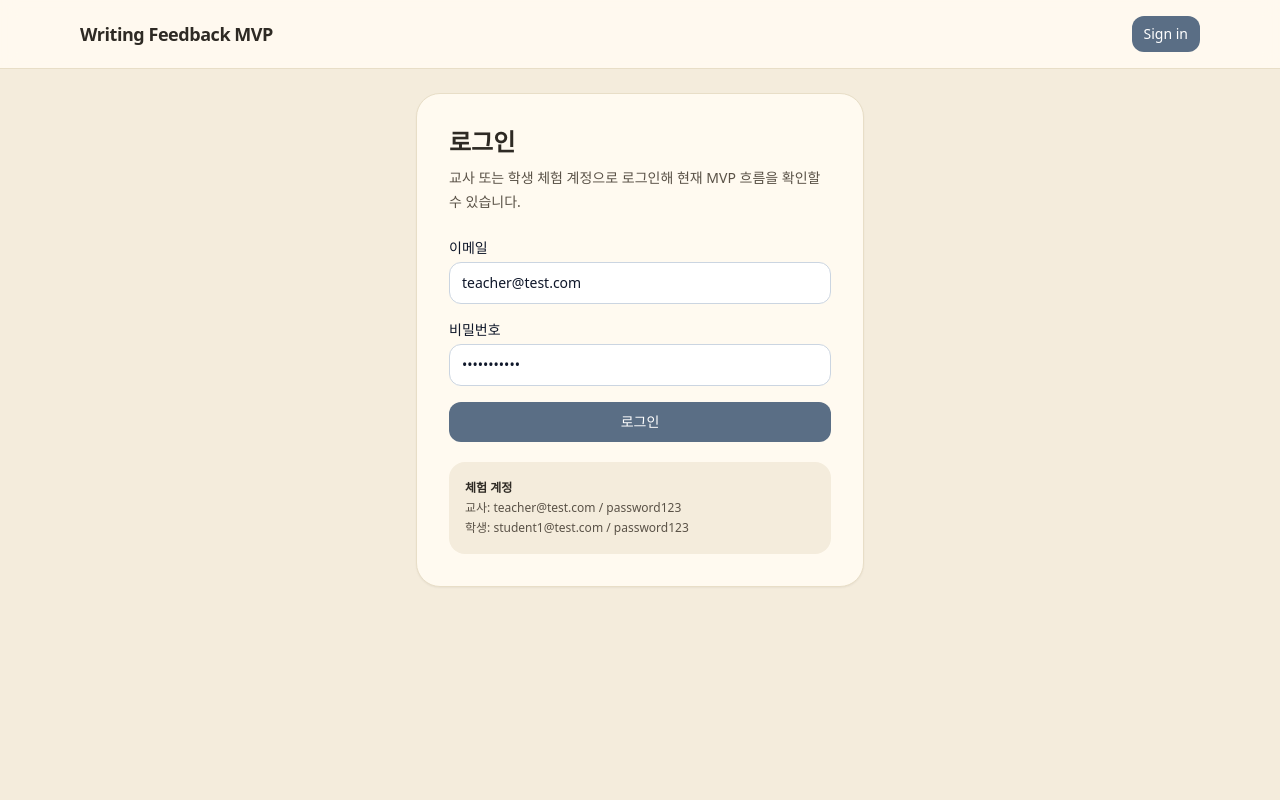
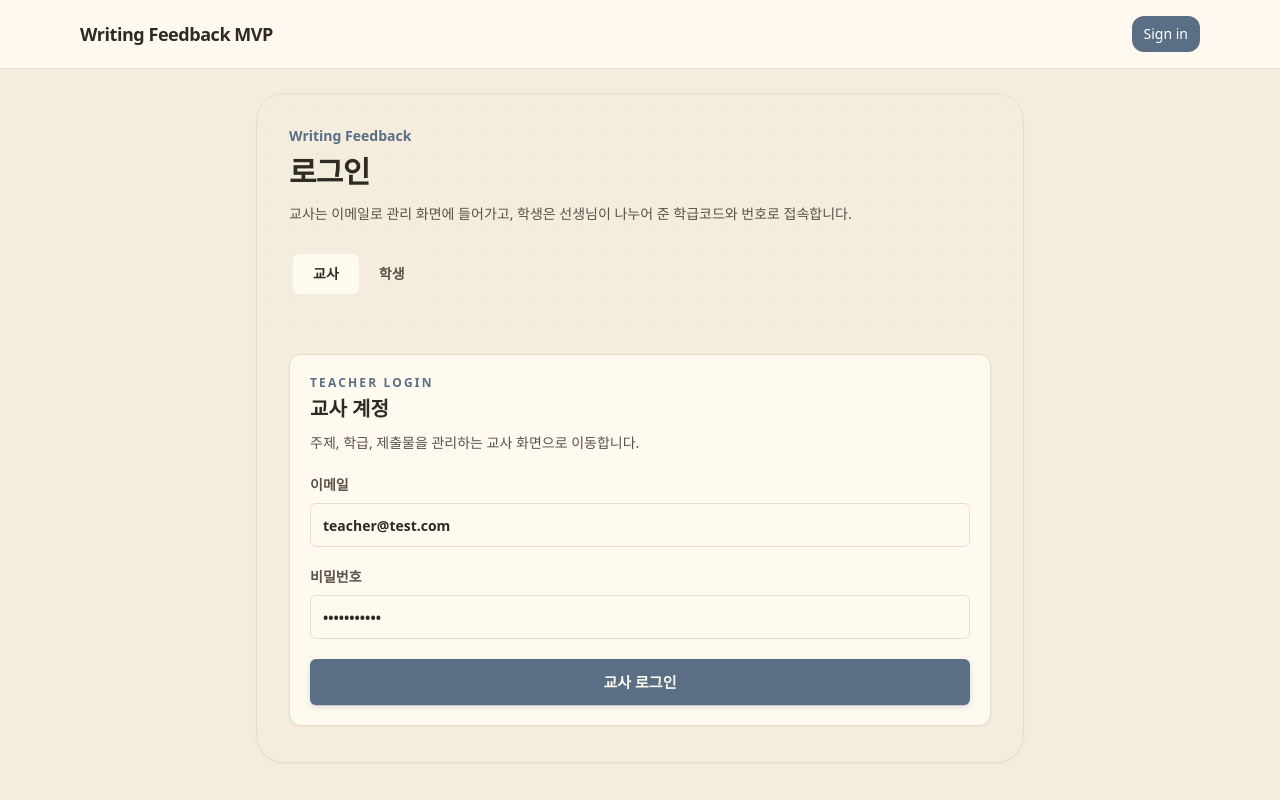
Before and after one commit to rpfksgksakfl12345-ui/writing-feedback, a Next.js app in the folder apps/web/: page /login in a window 1280 px wide. Built offline with nearby package versions, Linux system fonts and the light colour scheme.

Commit message:
Connect teacher and student login UI

```diff
--- a/apps/web/app/(auth)/login/page.tsx
+++ b/apps/web/app/(auth)/login/page.tsx
@@ -5,22 +5,40 @@ import { useRouter } from "next/navigation";
 import { useAuth } from "../../../components/auth-provider";
 import { apiFetch } from "../../../lib/api";
 
-type LoginResponse = {
-  token: string;
-  user: {
+type SessionUser = {
   id: number;
   email: string;
   name: string;
   role: "TEACHER" | "STUDENT";
   grade: number | null;
+  studentProfile?: {
+    classroomId: number;
+    classroomName: string;
+    classCode: string;
+    studentNumber: number;
+  } | null;
 };
+
+type LoginResponse = {
+  token: string;
+  user: SessionUser;
 };
+
+type LoginMode = "TEACHER" | "STUDENT";
+
+function getHomeHref(role: "TEACHER" | "STUDENT") {
+  return role === "TEACHER" ? "/teacher/topics" : "/student";
+}
 
 export default function LoginPage() {
   const router = useRouter();
   const { login, user, isReady } = useAuth();
+  const [mode, setMode] = useState<LoginMode>("TEACHER");
   const [email, setEmail] = useState("teacher@test.com");
   const [password, setPassword] = useState("password123");
+  const [classCode, setClassCode] = useState("");
+  const [studentNumber, setStudentNumber] = useState("");
+  const [classroomLoginPassword, setClassroomLoginPassword] = useState("");
   const [error, setError] = useState("");
   const [loading, setLoading] = useState(false);
 
@@ -29,10 +47,10 @@ export default function LoginPage() {
       return;
     }
 
-    router.replace(user.role === "TEACHER" ? "/teacher/topics" : "/student");
+    router.replace(getHomeHref(user.role));
   }, [isReady, router, user]);
 
-  async function handleSubmit(event: FormEvent<HTMLFormElement>) {
+  async function handleTeacherLogin(event: FormEvent<HTMLFormElement>) {
     event.preventDefault();
     setLoading(true);
     setError("");
@@ -44,42 +62,166 @@ export default function LoginPage() {
       });
 
       login(response.token, response.user);
-      router.replace(response.user.role === "TEACHER" ? "/teacher/topics" : "/student");
+      router.replace(getHomeHref(response.user.role));
     } catch (submitError) {
-      setError(submitError instanceof Error ? submitError.message : "로그인에 실패했습니다.");
+      setError(submitError instanceof Error ? submitError.message : "교사 로그인에 실패했습니다.");
+    } finally {
+      setLoading(false);
+    }
+  }
+
+  async function handleStudentLogin(event: FormEvent<HTMLFormElement>) {
+    event.preventDefault();
+    setLoading(true);
+    setError("");
+
+    try {
+      const response = await apiFetch<LoginResponse>("/api/auth/student-login", {
+        method: "POST",
+        body: JSON.stringify({
+          classCode,
+          studentNumber: Number(studentNumber),
+          classroomLoginPassword,
+        }),
+      });
+
+      login(response.token, response.user);
+      router.replace(getHomeHref(response.user.role));
+    } catch (submitError) {
+      setError(submitError instanceof Error ? submitError.message : "학생 로그인에 실패했습니다.");
     } finally {
       setLoading(false);
     }
   }
 
   return (
-    <section className="mx-auto max-w-md rounded-3xl border border-[#E8DEC7] bg-[#FFFAF0] p-8 shadow-sm">
-      <h1 className="text-2xl font-semibold text-[#2E2A24]">로그인</h1>
+    <section className="mx-auto max-w-3xl overflow-hidden rounded-[28px] border border-[#E8DEC7] bg-paper-base shadow-sm">
+      <div className="bg-[radial-gradient(rgba(120,90,50,.05)_1px,transparent_1px)] bg-[length:24px_24px] px-8 py-8">
+        <p className="text-sm font-semibold text-teacher-accent">Writing Feedback</p>
+        <h1 className="mt-2 text-3xl font-bold tracking-tight text-[#2E2A24]">로그인</h1>
+        <p className="mt-3 max-w-2xl text-sm leading-6 text-[#5A5247]">
+          교사는 이메일로 관리 화면에 들어가고, 학생은 선생님이 나누어 준 학급코드와 번호로 접속합니다.
+        </p>
+
+        <div className="mt-6 inline-flex rounded-md bg-[#F4ECDC] p-1">
+          {(
+            [
+              { id: "TEACHER", label: "교사" },
+              { id: "STUDENT", label: "학생" },
+            ] satisfies Array<{ id: LoginMode; label: string }>
+          ).map((tab) => {
+            const isActive = mode === tab.id;
+
+            return (
+              <button
+                key={tab.id}
+                className={`min-h-10 rounded-md px-5 py-2 text-sm font-semibold shadow-none ${
+                  isActive
+                    ? "bg-[#FFFAF0] text-[#2E2A24]"
+                    : "bg-transparent text-[#5A5247] hover:bg-[#FFFAF0]/60"
+                }`}
+                type="button"
+                onClick={() => {
+                  setMode(tab.id);
+                  setError("");
+                }}
+              >
+                {tab.label}
+              </button>
+            );
+          })}
+        </div>
+      </div>
+
+      <div className="px-8 pb-9">
+        {mode === "TEACHER" ? (
+          <form className="mt-6 grid gap-5 rounded-xl border border-[#E8DEC7] bg-[#FFFAF0] p-5 shadow-sm" onSubmit={handleTeacherLogin}>
+            <div>
+              <p className="text-xs font-semibold uppercase tracking-[0.18em] text-teacher-accent">
+                Teacher Login
+              </p>
+              <h2 className="mt-1 text-xl font-bold text-[#2E2A24]">교사 계정</h2>
               <p className="mt-2 text-sm leading-6 text-[#5A5247]">
-        교사 또는 학생 체험 계정으로 로그인해 현재 MVP 흐름을 확인할 수 있습니다.
+                주제, 학급, 제출물을 관리하는 교사 화면으로 이동합니다.
               </p>
-      <form className="mt-6 space-y-4" onSubmit={handleSubmit}>
-        <div>
-          <label className="mb-1 block text-sm font-medium">이메일</label>
-          <input value={email} onChange={(event) => setEmail(event.target.value)} type="email" />
             </div>
-        <div>
-          <label className="mb-1 block text-sm font-medium">비밀번호</label>
+            <label className="block text-sm font-semibold text-[#5A5247]">
+              이메일
               <input
+                className="mt-2 h-11 rounded-md border-[#E8DEC7] bg-[#FFFAF0] text-sm text-[#2E2A24] focus:border-teacher-accent focus:ring-teacher-accent/20"
+                value={email}
+                onChange={(event) => setEmail(event.target.value)}
+                type="email"
+              />
+            </label>
+            <label className="block text-sm font-semibold text-[#5A5247]">
+              비밀번호
+              <input
+                className="mt-2 h-11 rounded-md border-[#E8DEC7] bg-[#FFFAF0] text-sm text-[#2E2A24] focus:border-teacher-accent focus:ring-teacher-accent/20"
                 value={password}
                 onChange={(event) => setPassword(event.target.value)}
                 type="password"
               />
-        </div>
-        {error ? <p className="text-sm text-red-600">{error}</p> : null}
-        <button className="w-full bg-teacher-accent hover:bg-teacher-accent/90" disabled={loading} type="submit">
-          {loading ? "로그인 중..." : "로그인"}
+            </label>
+            {error ? <p className="text-sm font-semibold text-[#B0533A]">{error}</p> : null}
+            <button
+              className="inline-flex min-h-11 items-center justify-center rounded-md bg-teacher-accent px-[18px] py-[13px] text-[15px] font-semibold text-[#FFFAF0] shadow-[0_1px_0_rgba(40,60,90,.15),0_2px_6px_rgba(60,80,120,.18)] hover:bg-teacher-accent/90 disabled:cursor-not-allowed disabled:bg-[#D6CCB3]"
+              disabled={loading}
+              type="submit"
+            >
+              {loading ? "로그인 중..." : "교사 로그인"}
             </button>
           </form>
-      <div className="mt-5 rounded-2xl bg-paper-base p-4 text-xs leading-5 text-[#5A5247]">
-        <p className="font-semibold text-[#2E2A24]">체험 계정</p>
-        <p>교사: teacher@test.com / password123</p>
-        <p>학생: student1@test.com / password123</p>
+        ) : (
+          <form className="mt-6 grid gap-5 rounded-xl border border-[#E8DEC7] bg-[#FFFAF0] p-5 shadow-sm" onSubmit={handleStudentLogin}>
+            <div>
+              <p className="text-xs font-semibold uppercase tracking-[0.18em] text-student-accent">
+                Student Login
+              </p>
+              <h2 className="mt-1 text-xl font-bold text-[#2E2A24]">학생 접속</h2>
+              <p className="mt-2 text-sm leading-6 text-[#5A5247]">
+                안내 카드에 적힌 학급코드, 번호, 로그인 비밀번호를 입력하세요.
+              </p>
+            </div>
+            <div className="grid gap-4 md:grid-cols-2">
+              <label className="block text-sm font-semibold text-[#5A5247]">
+                학급코드
+                <input
+                  className="mt-2 h-11 rounded-md border-[#E8DEC7] bg-[#FFFAF0] text-sm uppercase text-[#2E2A24] focus:border-student-accent focus:ring-student-accent/20"
+                  value={classCode}
+                  onChange={(event) => setClassCode(event.target.value.toUpperCase())}
+                  autoCapitalize="characters"
+                />
+              </label>
+              <label className="block text-sm font-semibold text-[#5A5247]">
+                번호
+                <input
+                  className="mt-2 h-11 rounded-md border-[#E8DEC7] bg-[#FFFAF0] text-sm text-[#2E2A24] focus:border-student-accent focus:ring-student-accent/20"
+                  value={studentNumber}
+                  onChange={(event) => setStudentNumber(event.target.value)}
+                  inputMode="numeric"
+                />
+              </label>
+            </div>
+            <label className="block text-sm font-semibold text-[#5A5247]">
+              로그인 비밀번호
+              <input
+                className="mt-2 h-11 rounded-md border-[#E8DEC7] bg-[#FFFAF0] text-sm text-[#2E2A24] focus:border-student-accent focus:ring-student-accent/20"
+                value={classroomLoginPassword}
+                onChange={(event) => setClassroomLoginPassword(event.target.value)}
+                type="password"
+              />
+            </label>
+            {error ? <p className="text-sm font-semibold text-[#B0533A]">{error}</p> : null}
+            <button
+              className="inline-flex min-h-11 items-center justify-center rounded-md bg-student-accent px-[18px] py-[13px] text-[15px] font-semibold text-[#FFFAF0] shadow-[0_1px_0_rgba(120,60,30,.15),0_2px_6px_rgba(180,90,50,.18)] hover:bg-student-accent/90 disabled:cursor-not-allowed disabled:bg-[#D6CCB3]"
+              disabled={loading}
+              type="submit"
+            >
+              {loading ? "접속 중..." : "학생 로그인"}
+            </button>
+          </form>
+        )}
       </div>
     </section>
   );
--- a/apps/web/components/auth-provider.tsx
+++ b/apps/web/components/auth-provider.tsx
@@ -8,6 +8,12 @@ type SessionUser = {
   name: string;
   role: "TEACHER" | "STUDENT";
   grade?: number | null;
+  studentProfile?: {
+    classroomId: number;
+    classroomName: string;
+    classCode: string;
+    studentNumber: number;
+  } | null;
 };
 
 type AuthContextValue = {
```
Lines whose indentation alone changed are shown as unchanged.
